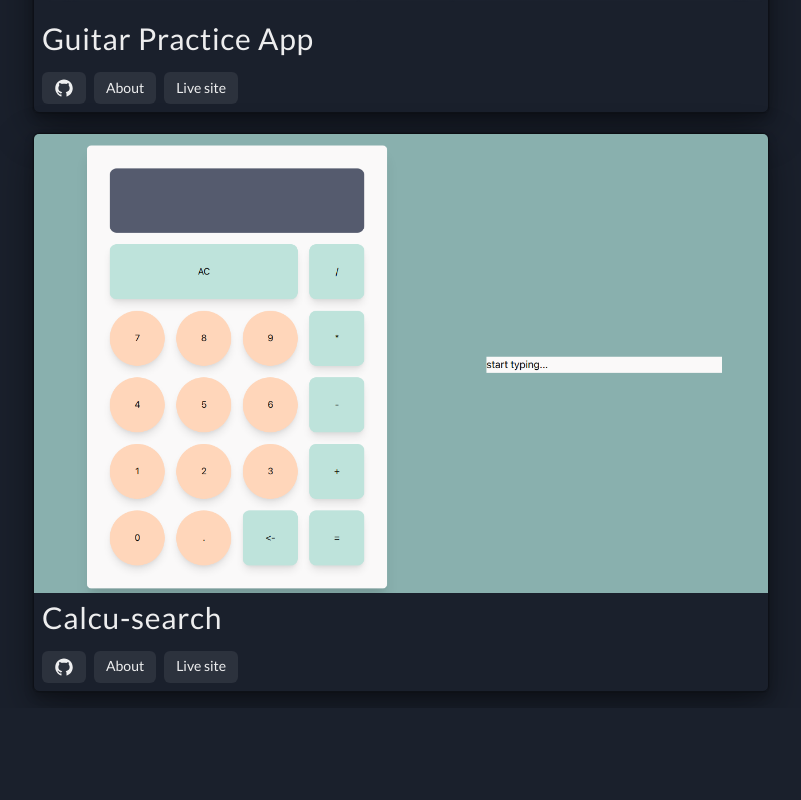
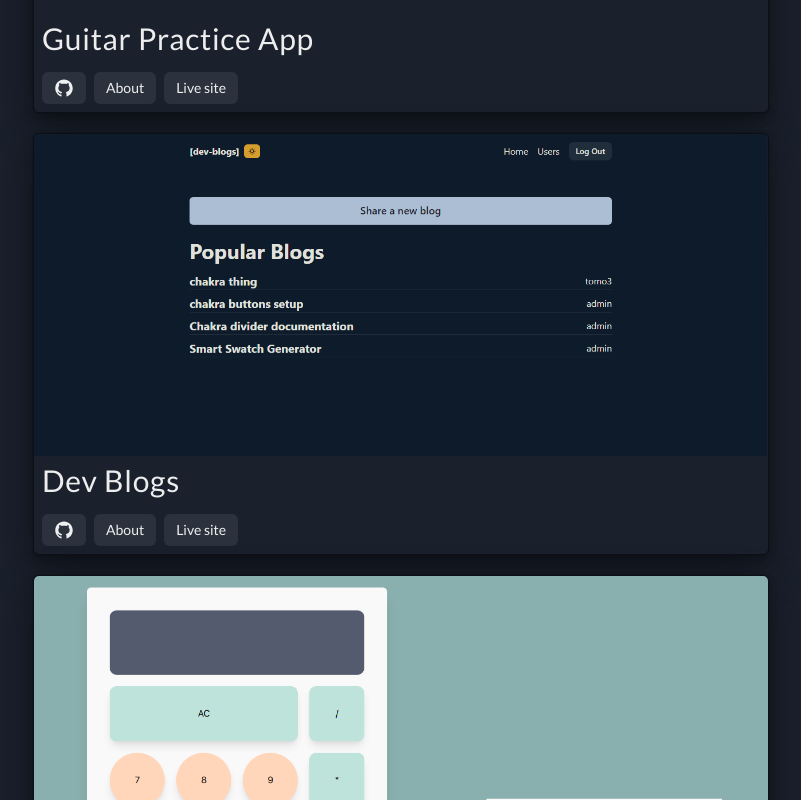
Before and after one commit to tmgasek/homepage, a Next.js app: page /works in a window 1280 px wide. Shown: the part 1200-2000 px from the top of the page, without its empty margins (239-1040 px from the left). Before the commit the page ends 1908 px from the top, so only its background shows below. Built offline with nearby package versions, Linux system fonts and the light colour scheme; a web font is replaced by a local one.

Commit message:
added new work, animations

```diff
--- a/pages/works/index.js
+++ b/pages/works/index.js
@@ -1,9 +1,10 @@
-import { Box, Grid, Heading, SimpleGrid } from '@chakra-ui/react';
+import { Box, Heading, SimpleGrid } from '@chakra-ui/react';
 import { WorkItem, Divider, Layout } from '../../components';
 
 import thumbHulu from '../../public/hulu-clone-preview.png';
 import thumbCalc from '../../public/calcusearch.png';
 import thumbGuitar from '../../public/guitar-practice-app-preview.png';
+import thumbDevBlogs from '../../public/dev-blogs.png';
 
 const Works = () => {
   return (
@@ -24,11 +25,20 @@ const Works = () => {
 
           <WorkItem
             id="guitar-app"
-            title="Guitar Practice App "
+            title="Guitar Practice App"
             githubLink={'https://github.com/tmgasek/guitar-practice-app'}
             liveLink={'https://guitar-practice-app.vercel.app/'}
             blogLink={'/posts/guitar-app'}
             thumbnail={thumbGuitar}
+          />
+
+          <WorkItem
+            id="dev-blogs"
+            title="Dev Blogs"
+            githubLink={'https://github.com/tmgasek/building-blogs-frontend'}
+            liveLink={'https://radiant-fortress-53702.herokuapp.com/'}
+            blogLink={'#'}
+            thumbnail={thumbDevBlogs}
           />
 
           <WorkItem
```
Also changed, not shown: public/dev-blogs.png (added).
